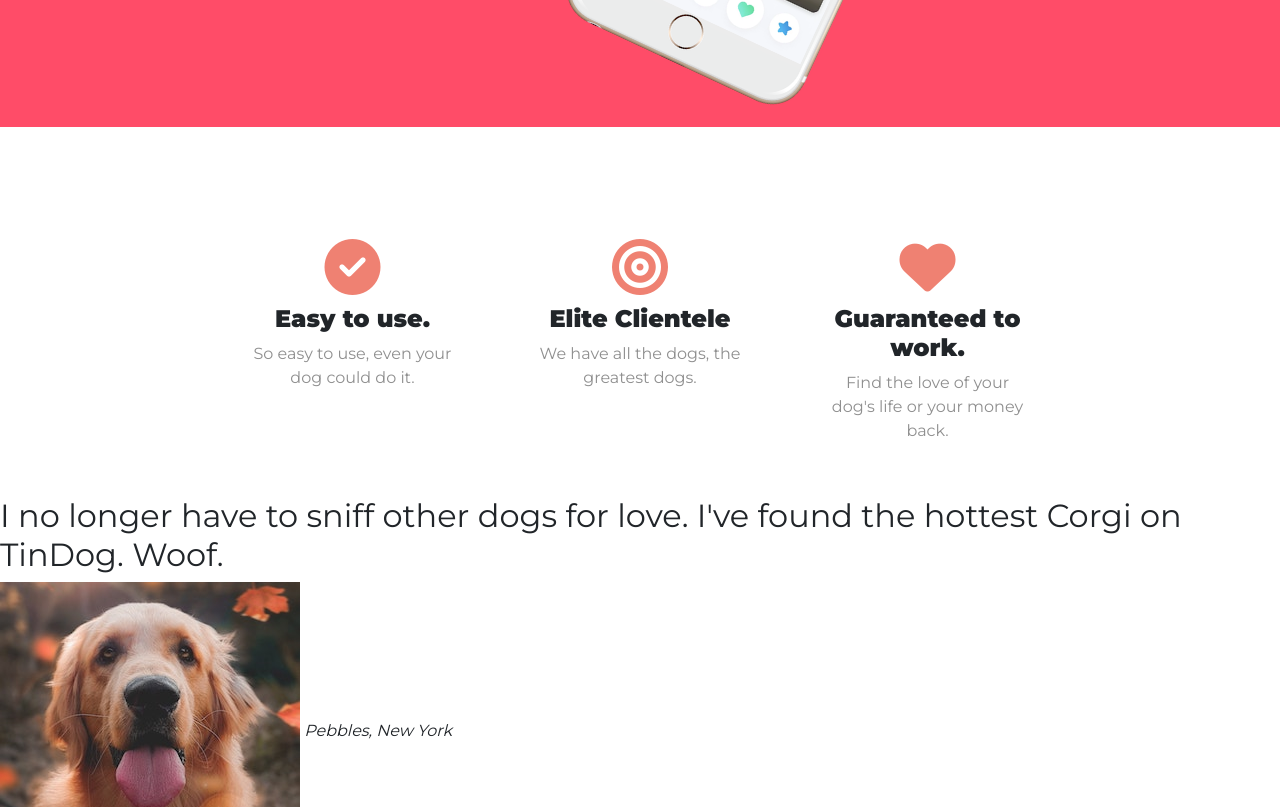
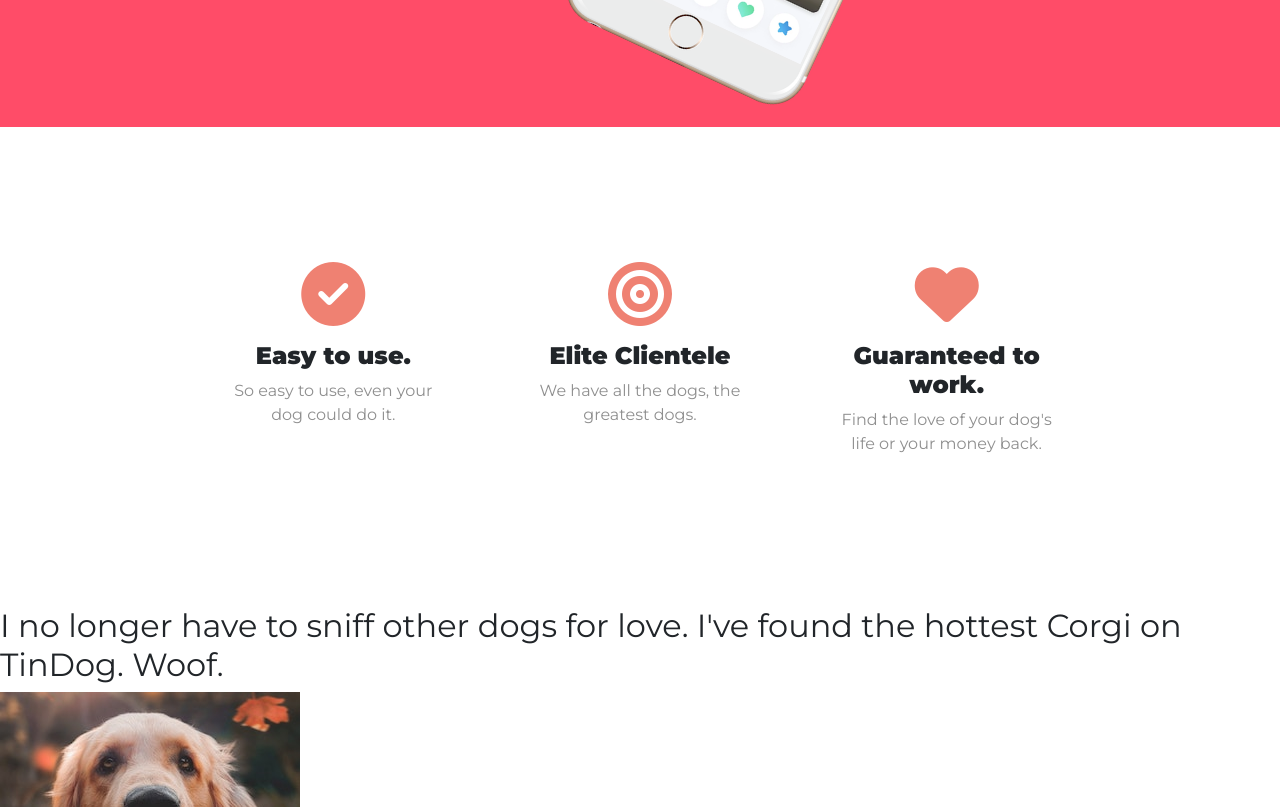
Before and after one commit to raulbuffon/TinDog, a plain HTML site: page index.html in a window 1280 px wide. Shown: the part 620-1427 px from the top of the page. Drawn offline with nearby package versions, Linux system fonts and the light colour scheme.

Commit message:
Update features section

```diff
--- a/css/styles.css
+++ b/css/styles.css
@@ -57,14 +57,17 @@ h1 {
 
 /* Features */
 #features {
-    padding-top: 5%;
+    padding: 7% 15%;
+}
+
+.feature-box {
+    text-align: center;
+    padding: 5%;
 }
 
 .feature-icon {
-    padding-top: 5%;
     color: #ef8172;
-    font-size: 3.5rem;
-    padding-bottom: 10px;
+    margin-bottom: 1rem;
 }
 
 .feature-icon:hover {
--- a/index.html
+++ b/index.html
@@ -66,23 +66,21 @@
   <!-- Features -->
 
   <section id="features">
-    <div class="container-fluid">
-      <div class="row justify-content-evenly">
-        <div class="col-lg-3 col-md-12 text-center">
-          <i class="fa-solid fa-circle-check feature-icon"></i>
+    <div class="row">
+      <div class="col-lg-4 feature-box">
+        <i class="fa-solid fa-circle-check fa-4x feature-icon"></i>
         <h3 class="feature-title">Easy to use.</h3>
         <p class="feature-description">So easy to use, even your dog could do it.</p>
       </div>
-        <div class="col-lg-3 col-md-12 text-center">
-          <i class="fa-solid fa-bullseye feature-icon"></i>
+      <div class="col-lg-4 feature-box">
+        <i class="fa-solid fa-bullseye fa-4x feature-icon"></i>
         <h3 class="feature-title">Elite Clientele</h3>
         <p class="feature-description">We have all the dogs, the greatest dogs.</p>
       </div>
-        <div class="col-lg-3 col-md-12 text-center">
-          <i class="fa-solid fa-heart feature-icon"></i>
+      <div class="col-lg-4 feature-box">
+        <i class="fa-solid fa-heart fa-4x feature-icon"></i>
         <h3 class="feature-title">Guaranteed to work.</h3>
         <p class="feature-description">Find the love of your dog's life or your money back.</p>
-        </div>
       </div>
     </div>
   </section>
```
Lines whose indentation alone changed are shown as unchanged.
